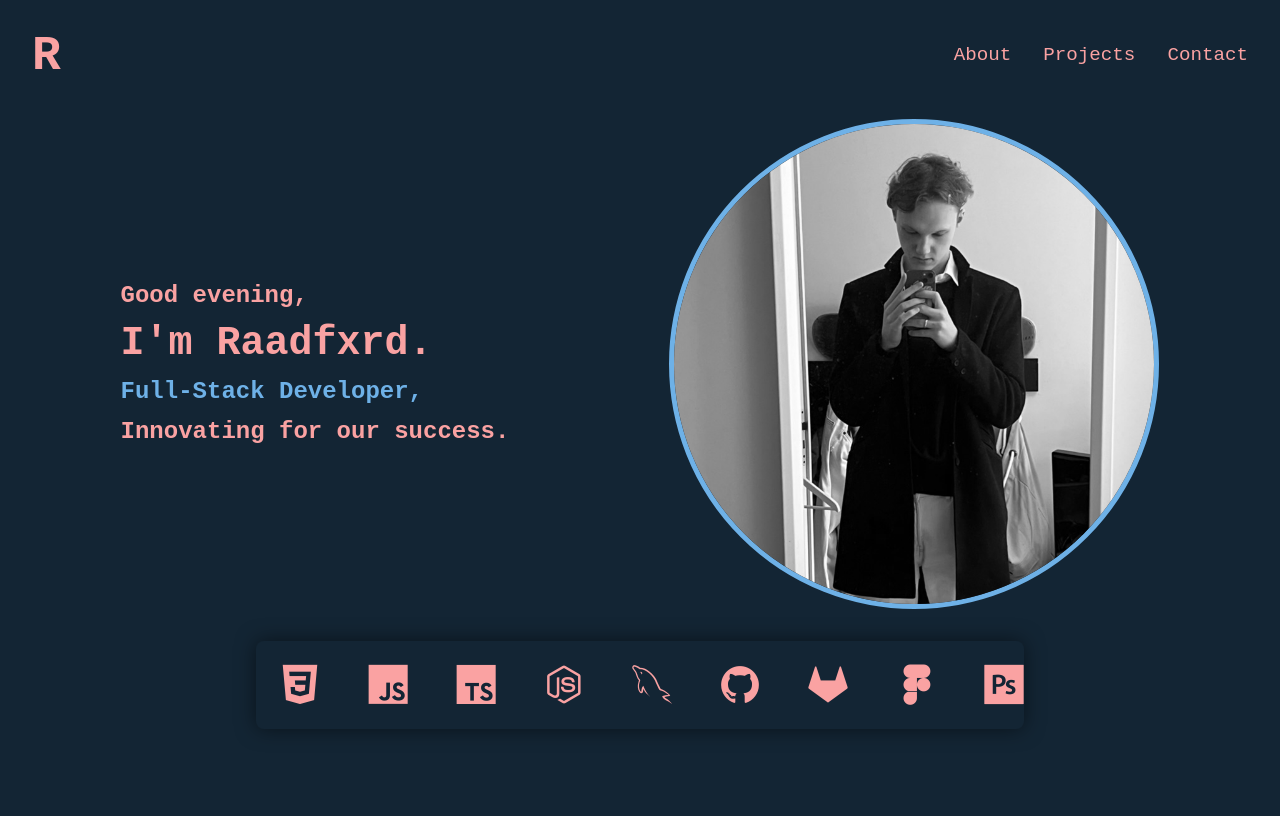
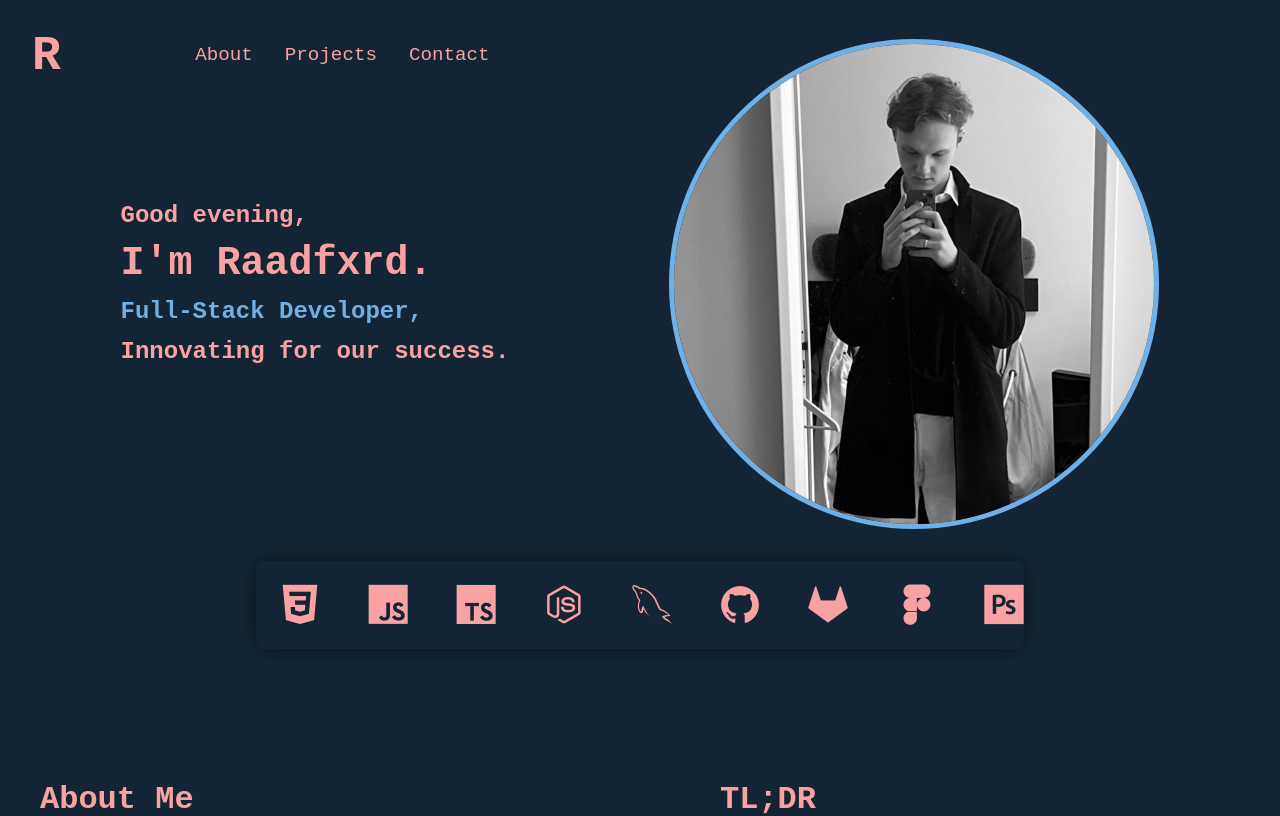
Before and after one commit to Raadfxrd/Portfolio, a Vue app: page /#/ in a window 1280 px wide. Shown: the top 816 px of the page. Built offline with nearby package versions, Linux system fonts and the light colour scheme; no server answers.

Commit message:
Navbar is now fixed to the top

```diff
--- a/src/pages/Navbar/NavSection.vue
+++ b/src/pages/Navbar/NavSection.vue
@@ -50,6 +50,9 @@ nav {
   align-items: center;
   padding: 2rem 2rem 0 2rem;
   background-color: var(--color-primary-dark);
+  position: fixed;
+  width: -moz-available;
+  z-index: 1;
 }
 
 .logo {
```
